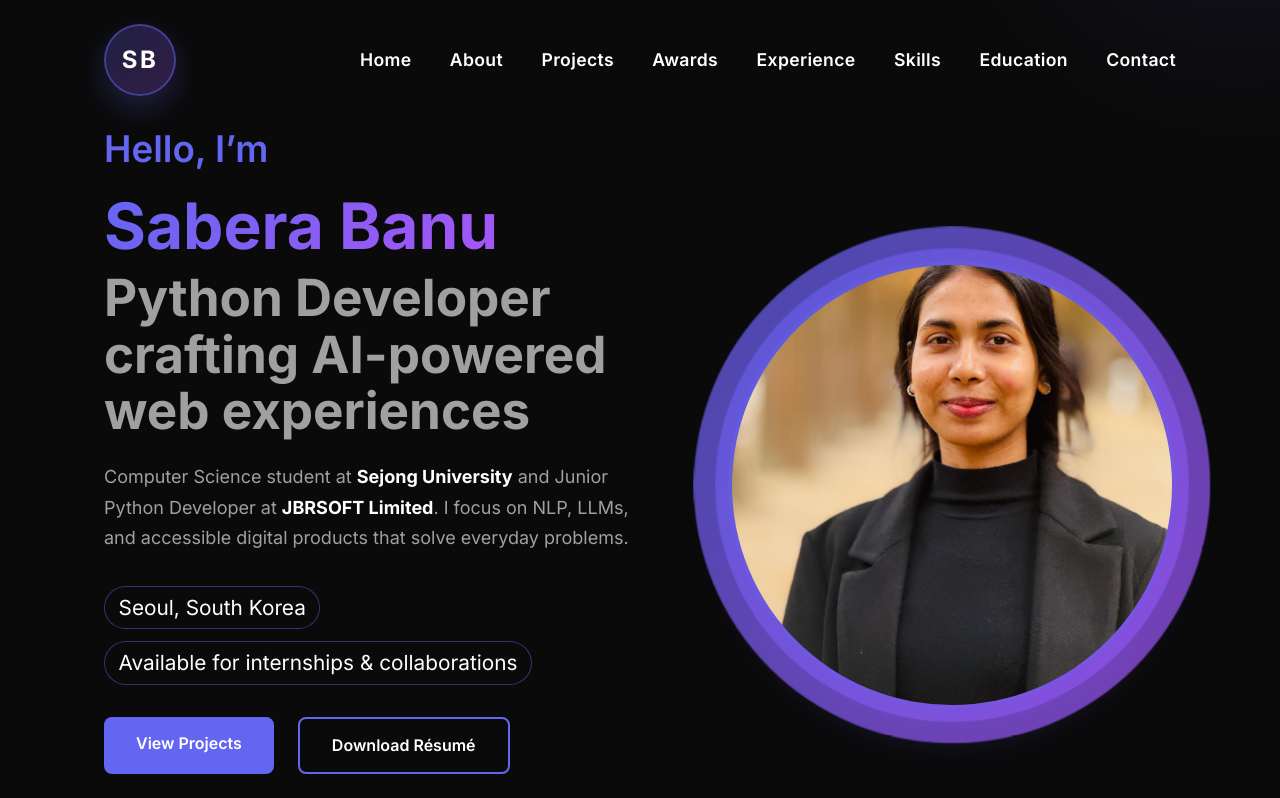
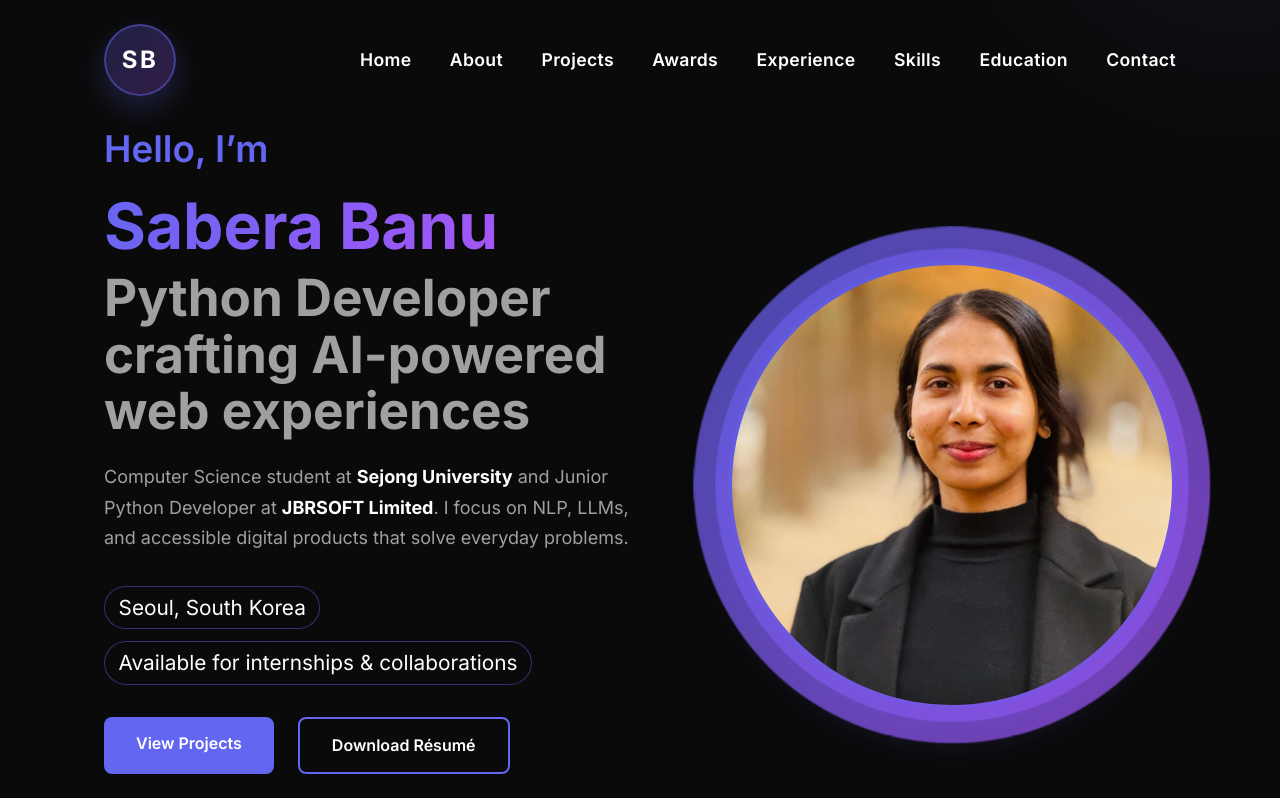
Before and after one commit to saberabanu0001/portfolio-me, a React (Vite) app: page / in a window 1280 px wide. Shown: the top 798 px of the page. Built offline with nearby package versions, Linux system fonts and the light colour scheme.

Commit message:
Fix profile picture cropping - adjust object position to show full head

```diff
--- a/src/styles/Hero.css
+++ b/src/styles/Hero.css
@@ -164,6 +164,7 @@
   width: 100%;
   height: 100%;
   object-fit: cover;
+  object-position: center 20%;
   border-radius: 50%;
   border: 4px solid rgba(99, 102, 241, 0.35);
   box-shadow: 0 25px 45px rgba(99, 102, 241, 0.2);
```
